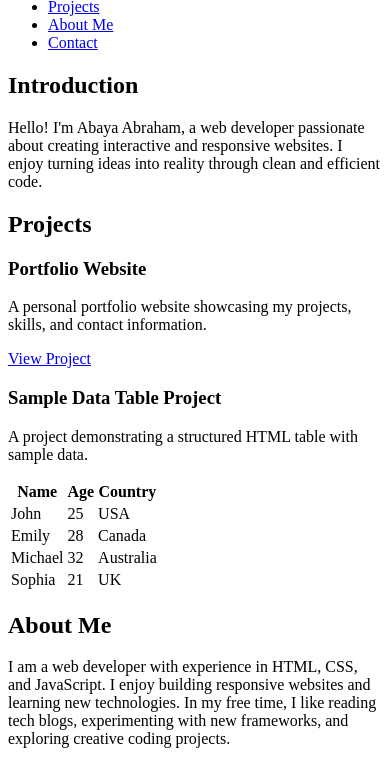
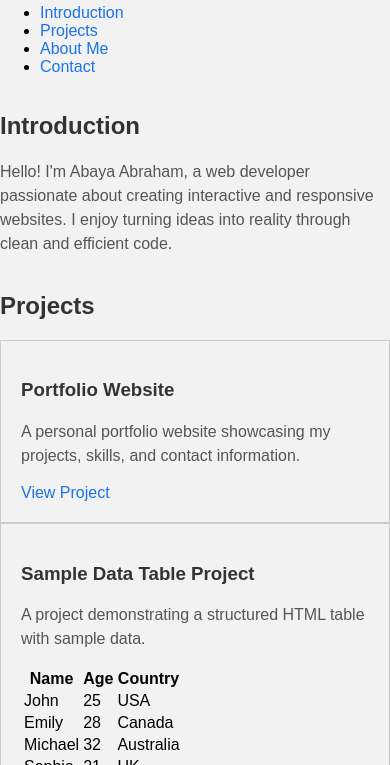
Before and after one commit to Bram-Alba/My_First_Portfolio, a plain HTML site: page alx_html_css/css_basic/index.html in a window 390 px wide. Shown: the part 134-899 px from the top of the page. Drawn offline with Linux system fonts and the light colour scheme; files that its build step writes are made by us from their sources.

Commit message:
Added responsive design: works_on_smartphone class and viewport meta tag

```diff
--- a/alx_html_css/css_basic/index.html
+++ b/alx_html_css/css_basic/index.html
@@ -2,9 +2,11 @@
 <html lang="en">
 <head>
   <meta charset="utf-8">
+  <meta name="viewport" content="width=device-width, initial-scale=1.0">
   <title>Abaya Abraham - Personal Portfolio</title>
+  <link rel="stylesheet" href="css_basic/styles.css">
 </head>
-<body>
+<body class="works_on_smartphone">
 
   <!-- Header -->
   <header>
```
